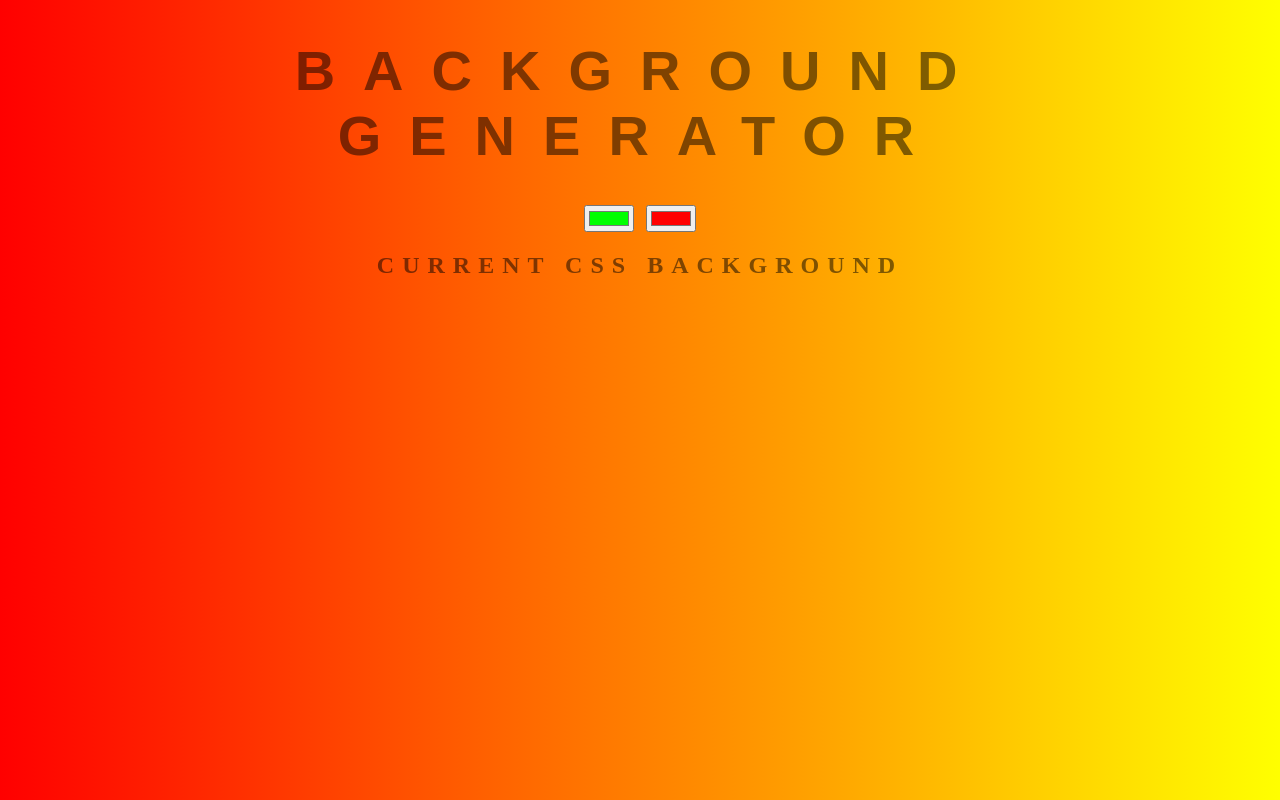
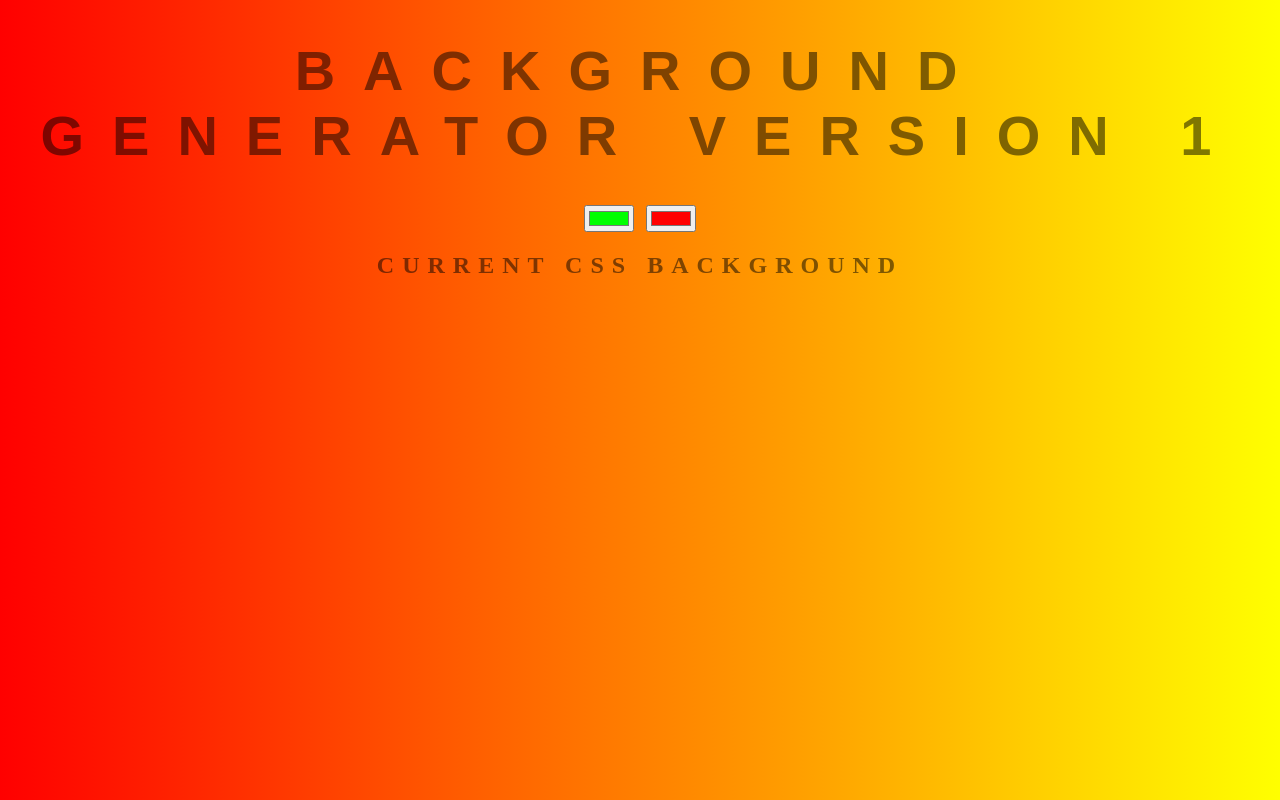
Before and after one commit to arobins222/background-generator, a plain HTML site: page index.html in a window 1280 px wide. Drawn offline with Linux system fonts and the light colour scheme.

Commit message:
Updated main h1

```diff
--- a/index.html
+++ b/index.html
@@ -6,7 +6,7 @@
 </head>
 <body id="gradient">
 
-	<h1>Background Generator</h1>
+	<h1>Background Generator Version 1</h1>
 	<input class="color1" type="color" name="color1" value="#00ff00">
 	<input class="color2" type="color" name="color2" value="#ff0000">
 	<h2>Current CSS Background</h2>
```
